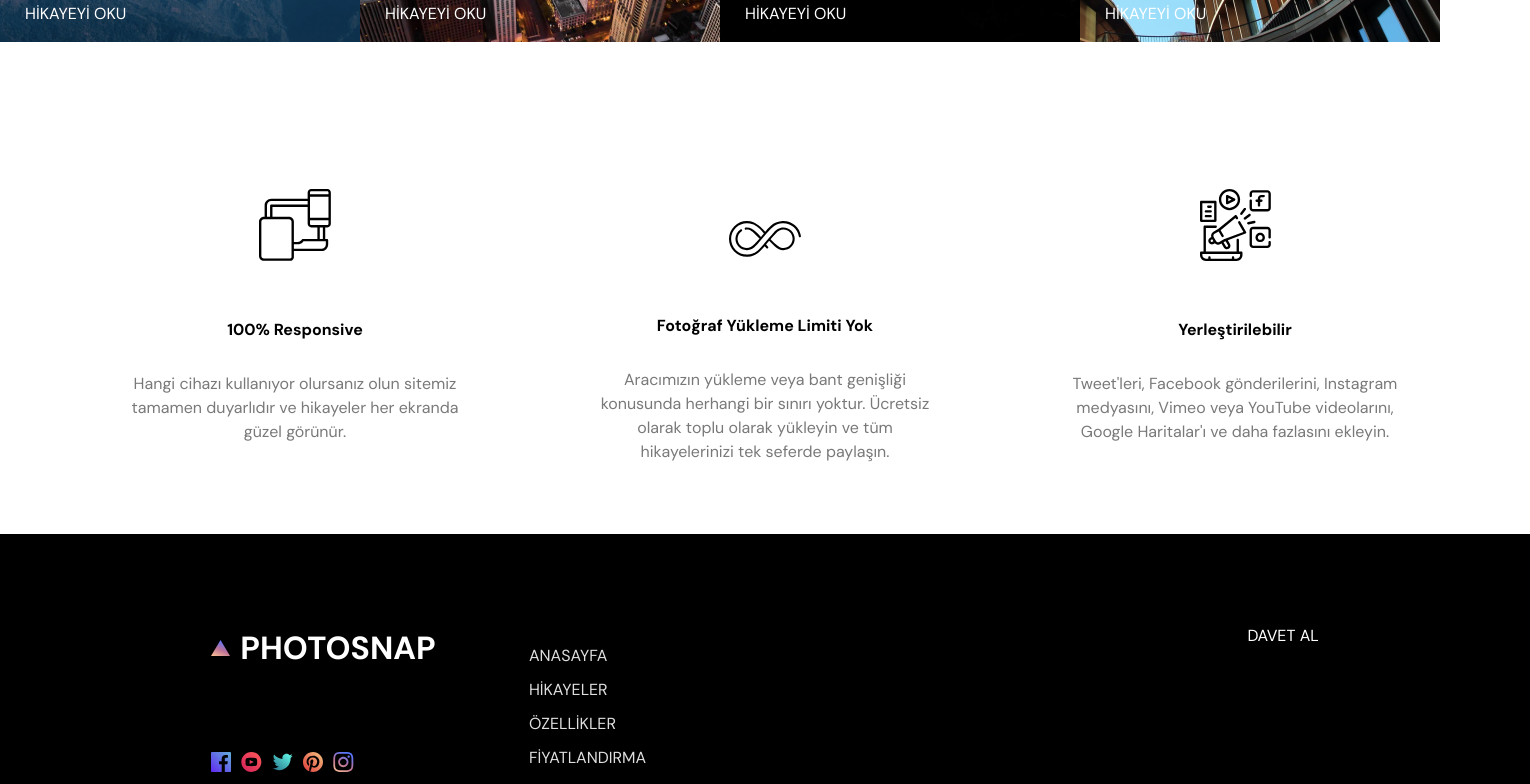
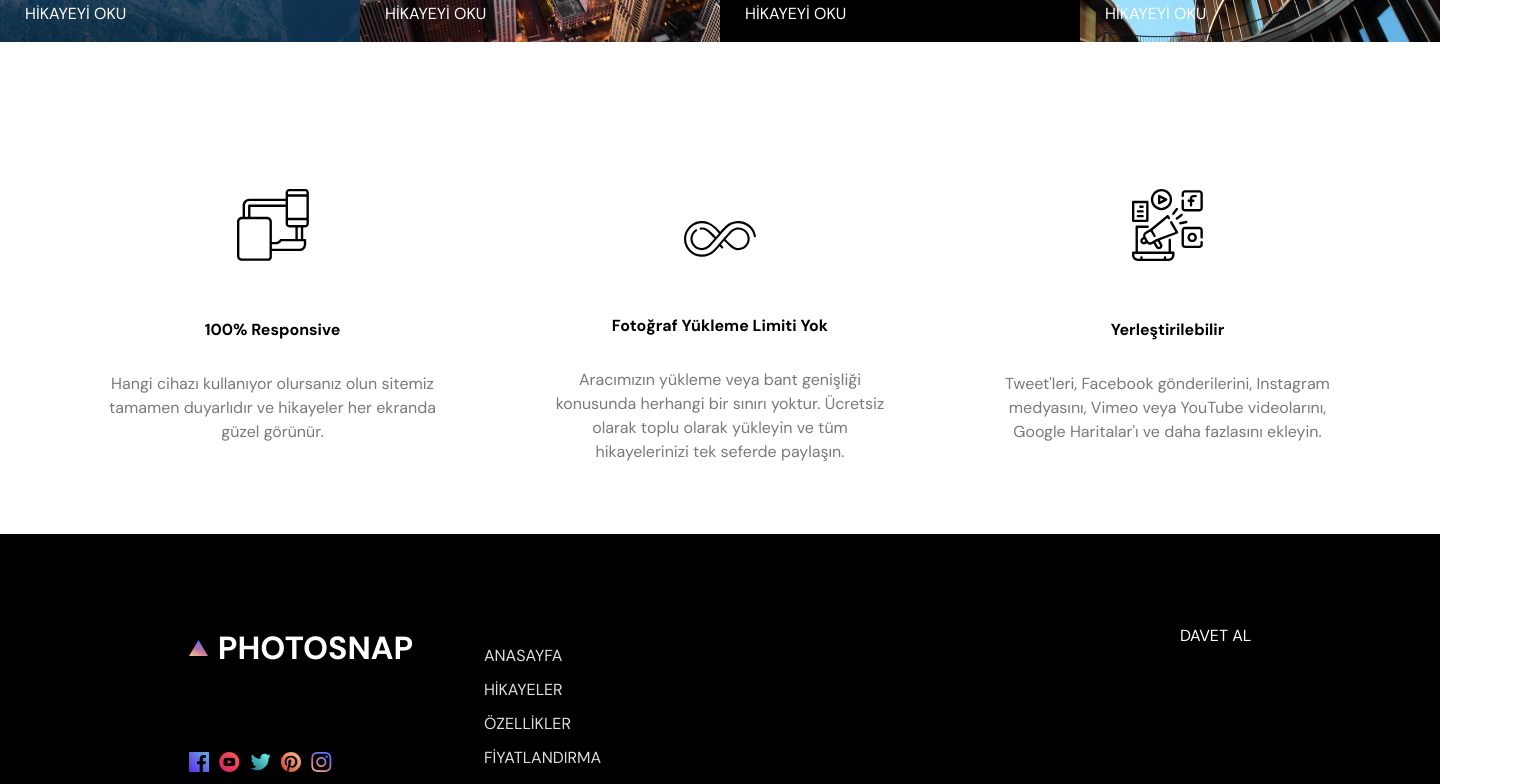
Before and after one commit to sareecil/photosnap-react-router, a React (Vite) app: page / in a window 1280 px wide. Shown: the part 2437-3221 px from the top of the page, 1530 px wide, since content can reach past the window. Built offline with nearby package versions, Linux system fonts and the light colour scheme.

Commit message:
footer css duzeltildi

```diff
--- a/src/App.css
+++ b/src/App.css
@@ -206,7 +206,6 @@ hr {
 
 .footer {
   margin: 0 auto;
-  width: 1530px;
 }
 
 .footer-top {
--- a/src/App.jsx
+++ b/src/App.jsx
@@ -104,9 +104,7 @@ function App() {
             </div>
           </div>
         </div>
-
-      </div>
-      <div className="footer">
+        <div className="footer">
           <div className="footer-top">
             <div className="footer-one mb50 w350">
               <img src={footer1} alt="" />
@@ -149,6 +147,7 @@ function App() {
             </div>
           </div>
         </div>
+      </div>
     </>
   )
 }
```
